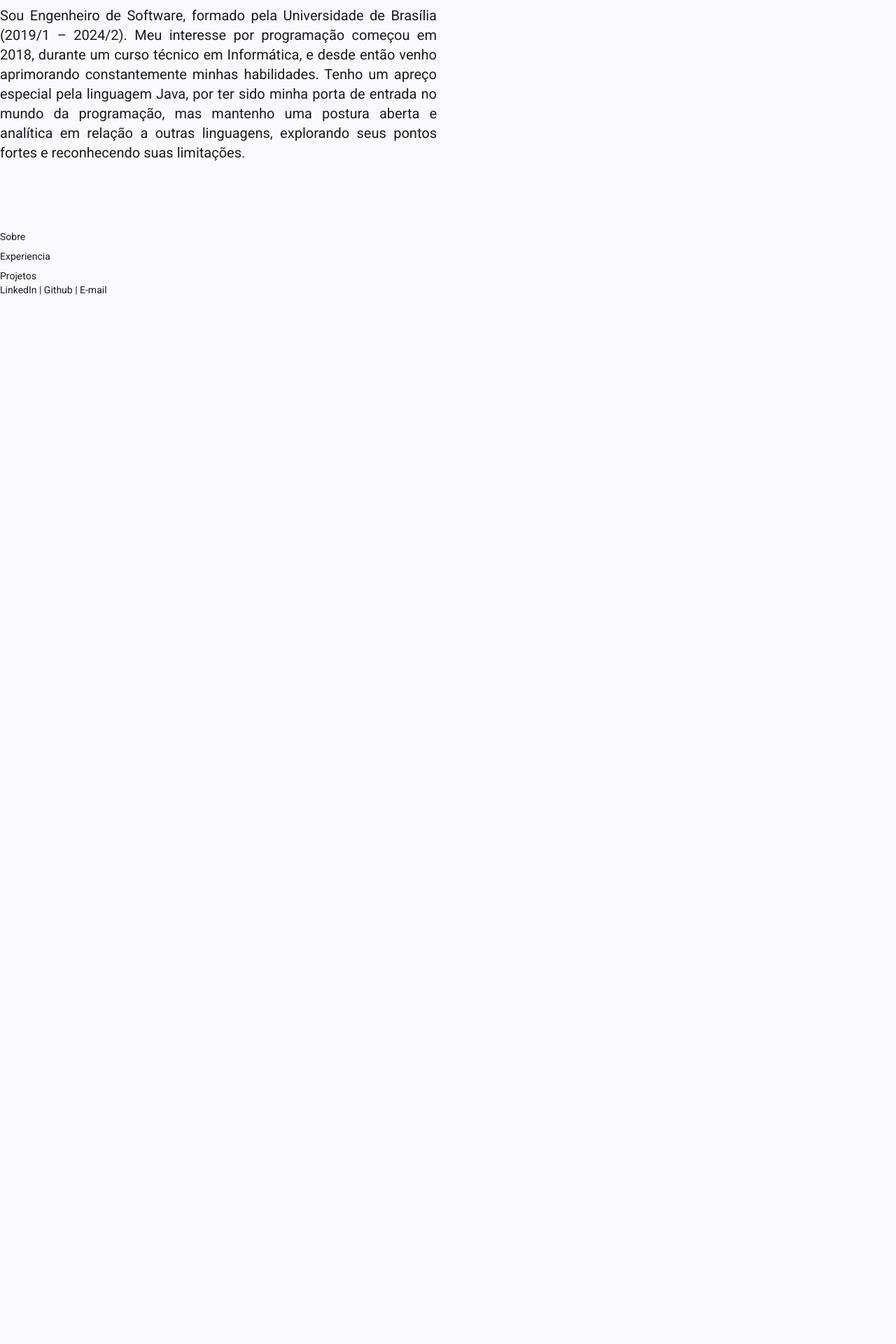
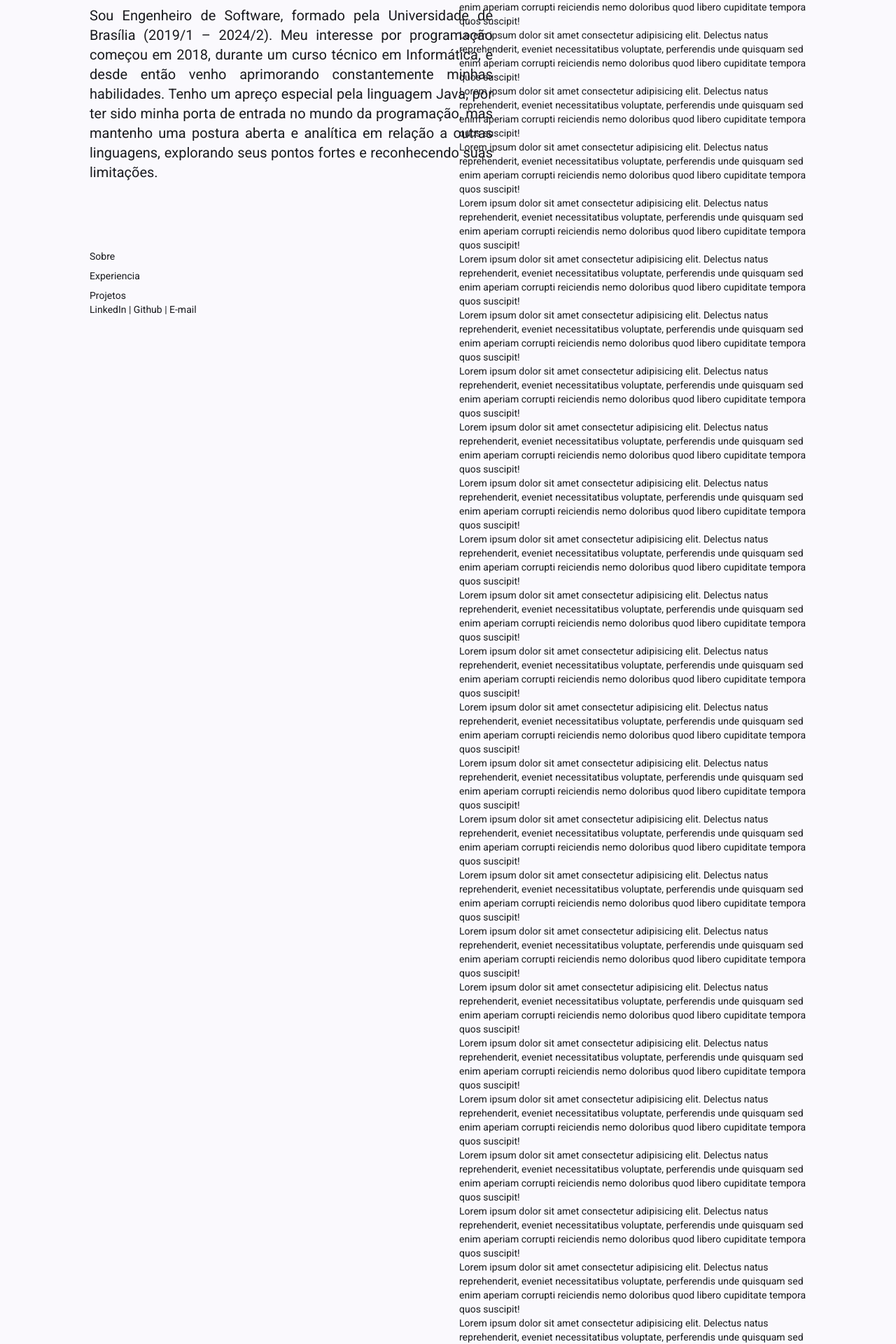
Before and after one commit to DouglasMonteles/DouglasMonteles, an Angular app in the folder portfolio/: page / in a window 1280 px wide. Shown: the part 248-2168 px from the top of the page at 70% size. Before the commit the page ends 800 px from the top, so only its background shows below. Built offline with nearby package versions, Linux system fonts and the light colour scheme.

Commit message:
:sparkles: added fixed apresentation and dinamic left scroll
Change-Id: I73e0208f8c311beb938a06ca4a4d95212901f906

```diff
--- a/portfolio/src/app/app.html
+++ b/portfolio/src/app/app.html
@@ -1,20 +1,18 @@
-<main class="container grid grid-cols-2 gap-8 mx-auto h-screen py-32">
-  <section class="flex flex-col justify-between">
+<main class="container grid grid-cols-2 gap-8 mx-auto h-screen px-32 py-32">
+
+  <section class="flex flex-col justify-between overflow-hidden">
+    <div class="fixed">
       <div>
         <article class="flex flex-col gap-8">
           <div class="flex flex-row items-center gap-4 h-full">
-          <img
-            src="https://github.com/DouglasMonteles.png"
-            alt="Foto de perfil"
-            class="w-24 h-24 rounded-full"
-          >
+            <img src="https://github.com/DouglasMonteles.png" alt="Foto de perfil" class="w-24 h-24 rounded-full">
             <div>
               <h1 class="text-4xl">Douglas da Silva Monteles</h1>
               <h2 class="font-light text-2xl">Engenheiro de Software</h2>
             </div>
           </div>
 
-        <p class="text-xl text-justify font-normal">
+          <p class="text-xl text-justify font-normal max-w-xl">
             Sou Engenheiro de Software, formado pela Universidade de Brasília (2019/1 – 2024/2).
             Meu interesse por programação começou em 2018, durante um curso técnico em Informática,
             e desde então venho aprimorando constantemente minhas habilidades. Tenho um apreço especial
@@ -34,12 +32,145 @@
       <footer class="text-left">
         LinkedIn | Github | E-mail
       </footer>
+    </div>
   </section>
 
   <aside>
-    <p>Lorem ipsum dolor sit amet consectetur adipisicing elit. Delectus natus reprehenderit, eveniet necessitatibus
+    <p>
+      Lorem ipsum dolor sit amet consectetur adipisicing elit. Delectus natus reprehenderit, eveniet necessitatibus
       voluptate, perferendis unde quisquam sed enim aperiam corrupti reiciendis nemo doloribus quod libero cupiditate
-      tempora quos suscipit!</p>
+      tempora quos suscipit!
+    </p>
+    <p>
+      Lorem ipsum dolor sit amet consectetur adipisicing elit. Delectus natus reprehenderit, eveniet necessitatibus
+      voluptate, perferendis unde quisquam sed enim aperiam corrupti reiciendis nemo doloribus quod libero cupiditate
+      tempora quos suscipit!
+    </p>
+    <p>
+      Lorem ipsum dolor sit amet consectetur adipisicing elit. Delectus natus reprehenderit, eveniet necessitatibus
+      voluptate, perferendis unde quisquam sed enim aperiam corrupti reiciendis nemo doloribus quod libero cupiditate
+      tempora quos suscipit!
+    </p>
+    <p>
+      Lorem ipsum dolor sit amet consectetur adipisicing elit. Delectus natus reprehenderit, eveniet necessitatibus
+      voluptate, perferendis unde quisquam sed enim aperiam corrupti reiciendis nemo doloribus quod libero cupiditate
+      tempora quos suscipit!
+    </p>
+    <p>
+      Lorem ipsum dolor sit amet consectetur adipisicing elit. Delectus natus reprehenderit, eveniet necessitatibus
+      voluptate, perferendis unde quisquam sed enim aperiam corrupti reiciendis nemo doloribus quod libero cupiditate
+      tempora quos suscipit!
+    </p>
+    <p>
+      Lorem ipsum dolor sit amet consectetur adipisicing elit. Delectus natus reprehenderit, eveniet necessitatibus
+      voluptate, perferendis unde quisquam sed enim aperiam corrupti reiciendis nemo doloribus quod libero cupiditate
+      tempora quos suscipit!
+    </p>
+    <p>
+      Lorem ipsum dolor sit amet consectetur adipisicing elit. Delectus natus reprehenderit, eveniet necessitatibus
+      voluptate, perferendis unde quisquam sed enim aperiam corrupti reiciendis nemo doloribus quod libero cupiditate
+      tempora quos suscipit!
+    </p>
+    <p>
+      Lorem ipsum dolor sit amet consectetur adipisicing elit. Delectus natus reprehenderit, eveniet necessitatibus
+      voluptate, perferendis unde quisquam sed enim aperiam corrupti reiciendis nemo doloribus quod libero cupiditate
+      tempora quos suscipit!
+    </p>
+    <p>
+      Lorem ipsum dolor sit amet consectetur adipisicing elit. Delectus natus reprehenderit, eveniet necessitatibus
+      voluptate, perferendis unde quisquam sed enim aperiam corrupti reiciendis nemo doloribus quod libero cupiditate
+      tempora quos suscipit!
+    </p>
+    <p>
+      Lorem ipsum dolor sit amet consectetur adipisicing elit. Delectus natus reprehenderit, eveniet necessitatibus
+      voluptate, perferendis unde quisquam sed enim aperiam corrupti reiciendis nemo doloribus quod libero cupiditate
+      tempora quos suscipit!
+    </p>
+    <p>
+      Lorem ipsum dolor sit amet consectetur adipisicing elit. Delectus natus reprehenderit, eveniet necessitatibus
+      voluptate, perferendis unde quisquam sed enim aperiam corrupti reiciendis nemo doloribus quod libero cupiditate
+      tempora quos suscipit!
+    </p>
+    <p>
+      Lorem ipsum dolor sit amet consectetur adipisicing elit. Delectus natus reprehenderit, eveniet necessitatibus
+      voluptate, perferendis unde quisquam sed enim aperiam corrupti reiciendis nemo doloribus quod libero cupiditate
+      tempora quos suscipit!
+    </p>
+    <p>
+      Lorem ipsum dolor sit amet consectetur adipisicing elit. Delectus natus reprehenderit, eveniet necessitatibus
+      voluptate, perferendis unde quisquam sed enim aperiam corrupti reiciendis nemo doloribus quod libero cupiditate
+      tempora quos suscipit!
+    </p>
+    <p>
+      Lorem ipsum dolor sit amet consectetur adipisicing elit. Delectus natus reprehenderit, eveniet necessitatibus
+      voluptate, perferendis unde quisquam sed enim aperiam corrupti reiciendis nemo doloribus quod libero cupiditate
+      tempora quos suscipit!
+    </p>
+    <p>
+      Lorem ipsum dolor sit amet consectetur adipisicing elit. Delectus natus reprehenderit, eveniet necessitatibus
+      voluptate, perferendis unde quisquam sed enim aperiam corrupti reiciendis nemo doloribus quod libero cupiditate
+      tempora quos suscipit!
+    </p>
+    <p>
+      Lorem ipsum dolor sit amet consectetur adipisicing elit. Delectus natus reprehenderit, eveniet necessitatibus
+      voluptate, perferendis unde quisquam sed enim aperiam corrupti reiciendis nemo doloribus quod libero cupiditate
+      tempora quos suscipit!
+    </p>
+    <p>
+      Lorem ipsum dolor sit amet consectetur adipisicing elit. Delectus natus reprehenderit, eveniet necessitatibus
+      voluptate, perferendis unde quisquam sed enim aperiam corrupti reiciendis nemo doloribus quod libero cupiditate
+      tempora quos suscipit!
+    </p>
+    <p>
+      Lorem ipsum dolor sit amet consectetur adipisicing elit. Delectus natus reprehenderit, eveniet necessitatibus
+      voluptate, perferendis unde quisquam sed enim aperiam corrupti reiciendis nemo doloribus quod libero cupiditate
+      tempora quos suscipit!
+    </p>
+    <p>
+      Lorem ipsum dolor sit amet consectetur adipisicing elit. Delectus natus reprehenderit, eveniet necessitatibus
+      voluptate, perferendis unde quisquam sed enim aperiam corrupti reiciendis nemo doloribus quod libero cupiditate
+      tempora quos suscipit!
+    </p>
+    <p>
+      Lorem ipsum dolor sit amet consectetur adipisicing elit. Delectus natus reprehenderit, eveniet necessitatibus
+      voluptate, perferendis unde quisquam sed enim aperiam corrupti reiciendis nemo doloribus quod libero cupiditate
+      tempora quos suscipit!
+    </p>
+    <p>
+      Lorem ipsum dolor sit amet consectetur adipisicing elit. Delectus natus reprehenderit, eveniet necessitatibus
+      voluptate, perferendis unde quisquam sed enim aperiam corrupti reiciendis nemo doloribus quod libero cupiditate
+      tempora quos suscipit!
+    </p>
+    <p>
+      Lorem ipsum dolor sit amet consectetur adipisicing elit. Delectus natus reprehenderit, eveniet necessitatibus
+      voluptate, perferendis unde quisquam sed enim aperiam corrupti reiciendis nemo doloribus quod libero cupiditate
+      tempora quos suscipit!
+    </p>
+    <p>
+      Lorem ipsum dolor sit amet consectetur adipisicing elit. Delectus natus reprehenderit, eveniet necessitatibus
+      voluptate, perferendis unde quisquam sed enim aperiam corrupti reiciendis nemo doloribus quod libero cupiditate
+      tempora quos suscipit!
+    </p>
+    <p>
+      Lorem ipsum dolor sit amet consectetur adipisicing elit. Delectus natus reprehenderit, eveniet necessitatibus
+      voluptate, perferendis unde quisquam sed enim aperiam corrupti reiciendis nemo doloribus quod libero cupiditate
+      tempora quos suscipit!
+    </p>
+    <p>
+      Lorem ipsum dolor sit amet consectetur adipisicing elit. Delectus natus reprehenderit, eveniet necessitatibus
+      voluptate, perferendis unde quisquam sed enim aperiam corrupti reiciendis nemo doloribus quod libero cupiditate
+      tempora quos suscipit!
+    </p>
+    <p>
+      Lorem ipsum dolor sit amet consectetur adipisicing elit. Delectus natus reprehenderit, eveniet necessitatibus
+      voluptate, perferendis unde quisquam sed enim aperiam corrupti reiciendis nemo doloribus quod libero cupiditate
+      tempora quos suscipit!
+    </p>
+    <p>
+      Lorem ipsum dolor sit amet consectetur adipisicing elit. Delectus natus reprehenderit, eveniet necessitatibus
+      voluptate, perferendis unde quisquam sed enim aperiam corrupti reiciendis nemo doloribus quod libero cupiditate
+      tempora quos suscipit!
+    </p>
     <router-outlet />
   </aside>
 </main>
```
Lines whose indentation alone changed are shown as unchanged.
